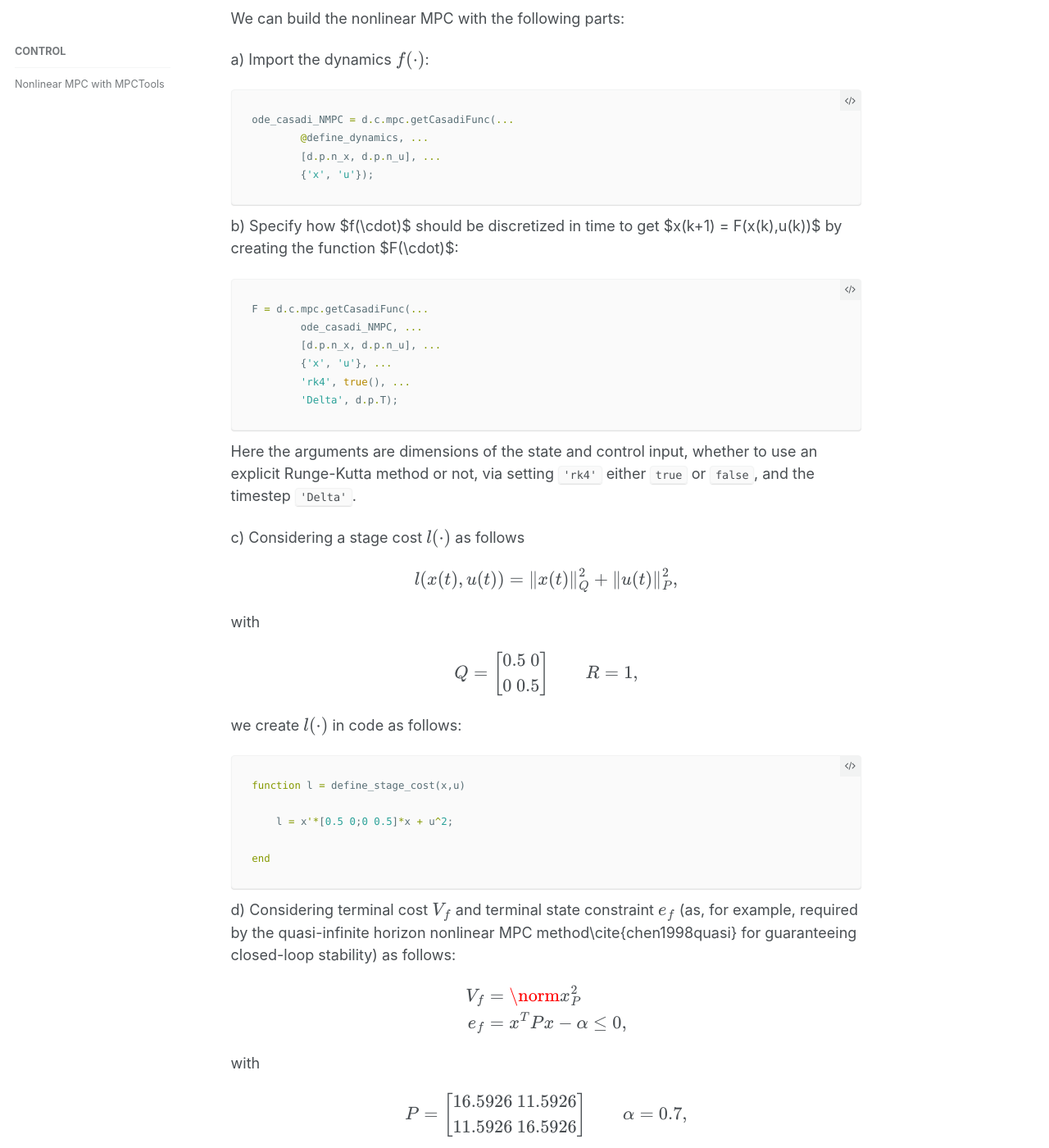
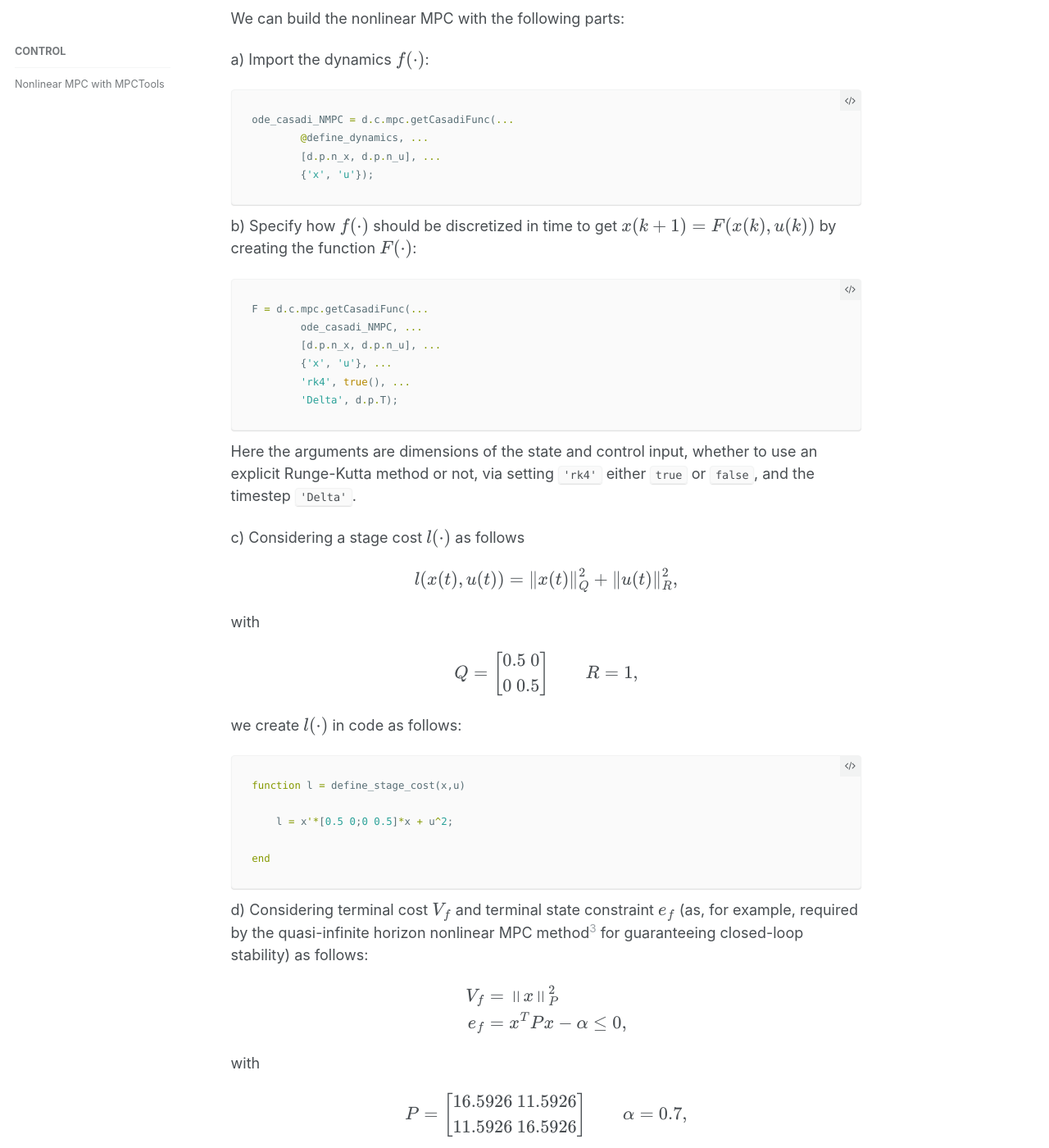
Before and after one commit to sirmatel/sirmatel.github.io, a Jekyll site: the page built from _posts/tutorials/2019-03-06-implement_NMPC_MPCTools.md, in a window 1280 px wide and 1400 px high, scrolled down 2777 px. Shown: the whole window at 82% size. Built offline with Jekyll 4.4.1, drawn with Linux system fonts in a browser that asks for light colours; formulas are drawn with MathJax 3; comment, search, counter and statistics services are not loaded; some of the changed text lies outside the part shown.

Commit message:
Update 2019-03-06-implement_NMPC_MPCTools.md

`````diff
--- a/_posts/tutorials/2019-03-06-implement_NMPC_MPCTools.md
+++ b/_posts/tutorials/2019-03-06-implement_NMPC_MPCTools.md
@@ -118,7 +118,7 @@ ode_casadi_NMPC = d.c.mpc.getCasadiFunc(...
         {'x', 'u'});
 ````
 
-b) Specify how $f(\cdot)$ should be discretized in time to get $x(k+1) = F(x(k),u(k))$ by creating the function $F(\cdot)$:
+b) Specify how $$f(\cdot)$$ should be discretized in time to get $$x(k+1) = F(x(k),u(k))$$ by creating the function $$F(\cdot)$$:
 ````matlab
 F = d.c.mpc.getCasadiFunc(...
         ode_casadi_NMPC, ...
@@ -133,7 +133,7 @@ c) Considering a stage cost $$l(\cdot)$$ as follows
 
 $$
 \begin{equation}
-l(x(t),u(t)) = \left\lVert x(t) \right\rVert^2_Q + \left\lVert u(t) \right\rVert^2_P,
+l(x(t),u(t)) = \left\lVert x(t) \right\rVert^2_Q + \left\lVert u(t) \right\rVert^2_R,
 \end{equation}
 $$
 
@@ -157,11 +157,11 @@ function l = define_stage_cost(x,u)
 end
 ````
 
-d) Considering terminal cost $$V_f$$ and terminal state constraint $$e_f$$ (as, for example, required by the quasi-infinite horizon nonlinear MPC method\cite{chen1998quasi} for guaranteeing closed-loop stability) as follows:
+d) Considering terminal cost $$V_f$$ and terminal state constraint $$e_f$$ (as, for example, required by the quasi-infinite horizon nonlinear MPC method[^Chen1998] for guaranteeing closed-loop stability) as follows:
 
 $$
 \begin{align}
-V_f & = \norm{x}^2_P \\
+V_f & = \left\lVert x \right\rVert^2_P \\
 e_f & = x^T P x - \alpha \leq 0,
 \end{align}
 $$
@@ -289,9 +289,13 @@ end
 ````
 
 All pieces are integrated in the function <a href="https://sirmatel.github.io/assets/files/implement_NMPC_MPCTools.m" style="color: #2d5a8c; text-decoration:underline">implement_NMPC_MPCTools.m</a>, which can be run by executing the command
+
 ````d = implement_NMPC_MPCTools(-0.7,-0.85)````
-from the MATLAB command window. The arguments here (i.e., $-0.7$ and $-0.85$) are elements of the initial state vector. After the simulation is finished, the results should appear as a structure named ````d```` in the MATLAB workspace. A figure summarizing the results, including the state and control input trajectories, can be produced using the function <a href="https://sirmatel.github.io/assets/files/plot_results.m" style="color: #2d5a8c; text-decoration:underline">plot_results.m</a> by executing the command
+
+from the MATLAB command window. The arguments here (i.e., $$-0.7$$ and $$-0.85$$) are elements of the initial state vector. After the simulation is finished, the results should appear as a structure named ````d```` in the MATLAB workspace. A figure summarizing the results, including the state and control input trajectories, can be produced using the function <a href="https://sirmatel.github.io/assets/files/plot_results.m" style="color: #2d5a8c; text-decoration:underline">plot_results.m</a> by executing the command
+
 ````plot_results(d)````
+
 the MATLAB command window. The resulting figure is given below.
 
 ![implement NMPC with MPCTools, results]({{ site.url }}/images/implement_NMPC_MPCTools_results.png){: .center-image }
`````
